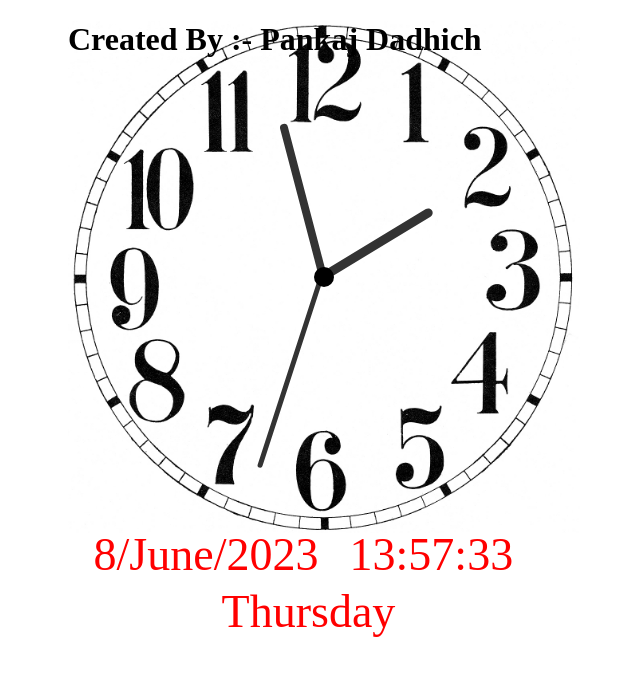
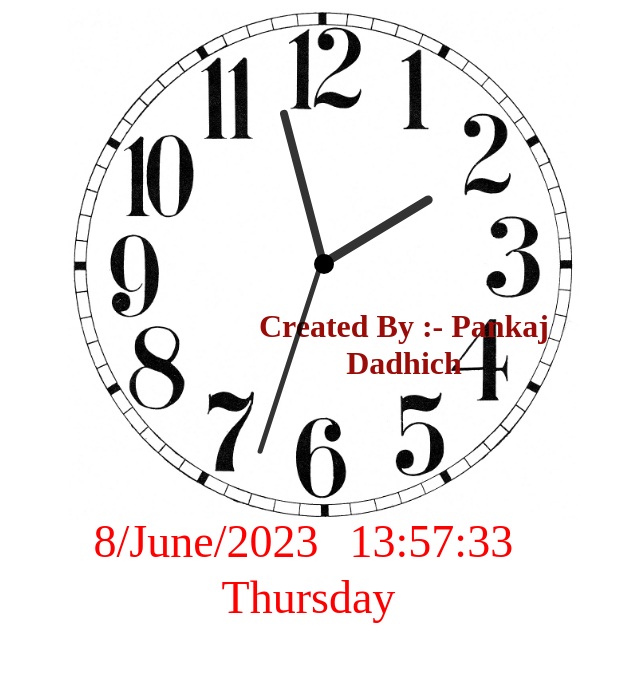
Before and after one commit to 12pankaj/watch, a plain HTML site: page index.html in a window 1280 px wide. Shown: the whole page, without its empty margins (316-956 px from the left). Drawn offline with Linux system fonts and the light colour scheme.

Commit message:
Update index.html

```diff
--- a/index.html
+++ b/index.html
@@ -6,6 +6,17 @@
     <title>Clock</title>
     <link rel="stylesheet" href="index.css">
     <script src="index.js"></script>
+    <style>
+        h1{
+            margin: 0px;
+            padding: 0px;
+            color: #990c08;
+            position: absolute;
+            top: 300px;
+            left: 160px;
+            text-align: center;
+           }
+    </style>
 </head>
 <body>
     <div id="clockContainer">
```
